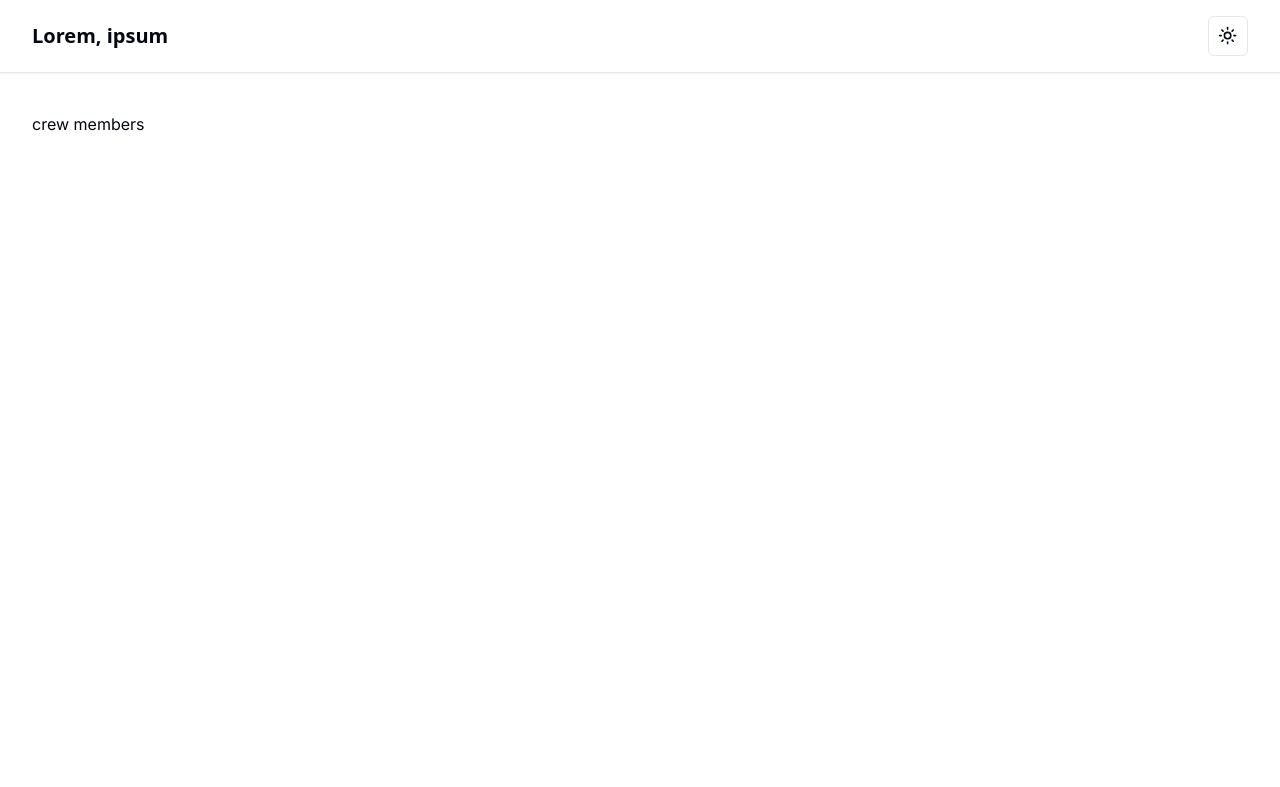
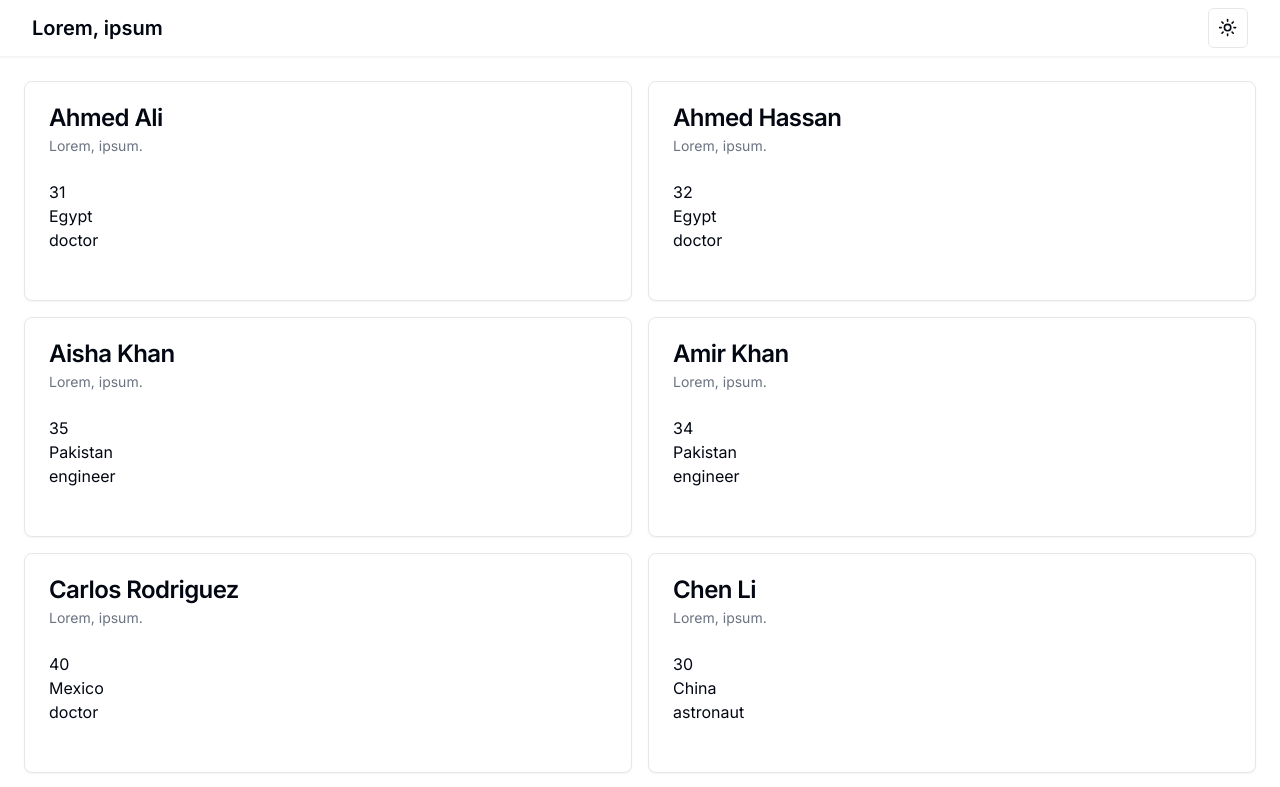
Before and after one commit to gorrion-io/winter-camp-2024, a Next.js app: page /task/1 in a window 1280 px wide. Shown: the top 787 px of the page. Built offline with nearby package versions, Linux system fonts and the light colour scheme.

Commit message:
Improved layout and added display of crew members
- Enhanced the overall layout for an improved user interface.
- Added the functionality to dynamically display crew members in card format.

```diff
--- a/components/crewInformation/CrewInformationContainer.tsx
+++ b/components/crewInformation/CrewInformationContainer.tsx
@@ -4,8 +4,10 @@ import React, { useMemo } from 'react';
 import { useQuery } from '@tanstack/react-query';
 import { CrewResponse } from '@/types/crewResponse';
 import { useParams } from 'next/navigation';
-import { LoadingState } from '../ui/loading-state';
 import { CREWMATES_PER_PAGE } from '@/lib/constants';
+import { CrewMembers } from './CrewMembers';
+import { CrewInformationLoading } from './CrewInformationLoading';
+import { Pagination } from '@/components/pagination/Pagination';
 
 export const CrewInformationContainer = () => {
 	const params = useParams();
@@ -21,7 +23,11 @@ export const CrewInformationContainer = () => {
 		queryFn: async () => {
 			const res = await fetch(`/api/crew?page=${pageNumber}`);
 
-			if (!res.ok) return null;
+			if (!res.ok)
+				return {
+					crewmates: [],
+					crewAmmount: 0,
+				};
 
 			const data = (await res.json()) as CrewResponse;
 			return data;
@@ -30,11 +36,20 @@ export const CrewInformationContainer = () => {
 		queryKey: ['geCrewInfomration', pageNumber],
 	});
 
-	console.log(crewInfomration);
-
-	if (crewInfomration && crewInfomration?.crewAmmount < CREWMATES_PER_PAGE * pageNumber) {
+	if (crewInfomration && crewInfomration.crewAmmount < CREWMATES_PER_PAGE * pageNumber) {
 		return null;
 	}
 
-	return <div className='mt-20'> {isLoading && <LoadingState />} crew members</div>;
+	return (
+		<>
+			{isLoading ? (
+				<CrewInformationLoading />
+			) : (
+				<>
+					<CrewMembers crew={crewInfomration?.crewmates} />
+					<Pagination />
+				</>
+			)}
+		</>
+	);
 };
--- /dev/null
+++ b/components/crewInformation/CrewInformationLoading.tsx
@@ -0,0 +1,10 @@
+import React from 'react';
+import { LoadingState } from '../ui/loading-state';
+
+export const CrewInformationLoading = () => {
+	return (
+		<div className='w-full mt-32 flex justify-center items-center'>
+			<LoadingState className='w-12 h-12' />
+		</div>
+	);
+};
--- /dev/null
+++ b/components/crewInformation/CrewMember.tsx
@@ -0,0 +1,31 @@
+import React from 'react';
+import {
+	Card,
+	CardContent,
+	CardDescription,
+	CardFooter,
+	CardHeader,
+	CardTitle,
+} from '@/components/ui/card';
+import { CrewMember as CrewMemberType } from '@/types/crewMember';
+
+interface Props {
+	member: CrewMemberType;
+}
+
+export const CrewMember = ({ member: { fullName, age, nationality, profession } }: Props) => {
+	return (
+		<Card>
+			<CardHeader>
+				<CardTitle>{fullName}</CardTitle>
+				<CardDescription>Lorem, ipsum.</CardDescription>
+			</CardHeader>
+			<CardContent>
+				<p>{age}</p>
+				<p>{nationality}</p>
+				<p>{profession}</p>
+			</CardContent>
+			<CardFooter></CardFooter>
+		</Card>
+	);
+};
--- /dev/null
+++ b/components/crewInformation/CrewMembers.tsx
@@ -0,0 +1,16 @@
+import { CrewMember as CrewMemberType } from '@/types/crewMember';
+import React from 'react';
+import { CrewMember } from './CrewMember';
+
+interface Props {
+	crew?: CrewMemberType[];
+}
+
+export const CrewMembers = ({ crew }: Props) => {
+	console.log(crew);
+	return (
+		<div className='w-full gap-4   grid grid-cols-1 sm:grid-cols-2 md:grid-cols-3 lg:grid-cols-2    items-center  '>
+			{crew && crew.map((crewMember, i) => <CrewMember member={crewMember} key={i} />)}
+		</div>
+	);
+};
--- a/components/layout/Layout.tsx
+++ b/components/layout/Layout.tsx
@@ -11,11 +11,9 @@ type Props = {
 
 export const Layout = ({ children }: Props) => {
 	return (
-		<>
+		<div className={`flex-col bg-background min-h-screen relative ${inter.className}  `}>
 			<Nav />
-			<main className={`p-4 sm:p-6 md:p-8 max-w-7xl mx-auto min-h-screen h-0   ${inter.className}`}>
-				{children}
-			</main>
-		</>
+			<main className='flex-1 max-w-7xl mx-auto p-4 md:p-6'>{children}</main>
+		</div>
 	);
 };
--- a/components/layout/nav/Nav.tsx
+++ b/components/layout/nav/Nav.tsx
@@ -3,8 +3,8 @@ import { ThemeToggle } from './ThemeToggle';
 
 export const Nav = () => {
 	return (
-		<nav className='w-full  fixed top-0 left-0 border-b shadow-sm'>
-			<div className='w-full mx-auto max-w-[1400px] flex justify-between items-center  p-4 sm:px-6 md:px-8'>
+		<nav className='w-full  sticky	 top-0 left-0 border-b border-border/40 bg-background/95 z-50 shadow-sm backdrop-blur supports-[backdrop-filter]:bg-background/60'>
+			<div className='w-full  container flex justify-between items-center h-14'>
 				<p className='text-xl font-semibold'>Lorem, ipsum</p>
 				<ThemeToggle />
 			</div>
--- /dev/null
+++ b/components/pagination/Pagination.tsx
@@ -0,0 +1,5 @@
+import React from 'react';
+
+export const Pagination = () => {
+	return <div className='mt-4 w-full flex justify-center items-center'>Pagination</div>;
+};
--- a/package.json
+++ b/package.json
@@ -32,6 +32,7 @@
     "eslint": "^8",
     "eslint-config-next": "13.5.6",
     "postcss": "^8",
+    "tailwind-scrollbar": "^3.0.5",
     "tailwindcss": "^3",
     "typescript": "^5"
   }
--- a/pages/_document.tsx
+++ b/pages/_document.tsx
@@ -1,13 +1,13 @@
-import { Html, Head, Main, NextScript } from 'next/document'
+import { Html, Head, Main, NextScript } from 'next/document';
 
 export default function Document() {
 	return (
-    <Html lang="en">
+		<Html lang='en'>
 			<Head />
-      <body>
+			<body className='scrollbar-thin scrollbar-thumb-muted-foreground scrollbar-track-secondary'>
 				<Main />
 				<NextScript />
 			</body>
 		</Html>
-  )
+	);
 }
--- a/pages/task/[page].tsx
+++ b/pages/task/[page].tsx
@@ -6,12 +6,6 @@
 import { CrewInformationContainer } from '@/components/crewInformation/CrewInformationContainer';
 import { checkPageQuery } from '@/lib/utils';
 import { NextPageContext } from 'next';
-
-const Task = () => {
-	return <CrewInformationContainer />;
-};
-
-export default Task;
 
 export const getServerSideProps = async ({ query: { page } }: NextPageContext) => {
 	const queryValue = checkPageQuery(page);
@@ -23,3 +17,9 @@ export const getServerSideProps = async ({ query: { page } }: NextPageContext) =
 		},
 	};
 };
+
+const Task = () => {
+	return <CrewInformationContainer />;
+};
+
+export default Task;
--- a/tailwind.config.ts
+++ b/tailwind.config.ts
@@ -1,80 +1,80 @@
-import type { Config } from "tailwindcss"
+import type { Config } from 'tailwindcss';
 
 const config = {
-  darkMode: ["class"],
+	darkMode: ['class'],
 	content: [
 		'./pages/**/*.{ts,tsx}',
 		'./components/**/*.{ts,tsx}',
 		'./app/**/*.{ts,tsx}',
 		'./src/**/*.{ts,tsx}',
 	],
-  prefix: "",
+	prefix: '',
 	theme: {
 		container: {
 			center: true,
-      padding: "2rem",
+			padding: '2rem',
 			screens: {
-        "2xl": "1400px",
+				'2xl': '1400px',
 			},
 		},
 		extend: {
 			colors: {
-        border: "hsl(var(--border))",
-        input: "hsl(var(--input))",
-        ring: "hsl(var(--ring))",
-        background: "hsl(var(--background))",
-        foreground: "hsl(var(--foreground))",
+				border: 'hsl(var(--border))',
+				input: 'hsl(var(--input))',
+				ring: 'hsl(var(--ring))',
+				background: 'hsl(var(--background))',
+				foreground: 'hsl(var(--foreground))',
 				primary: {
-          DEFAULT: "hsl(var(--primary))",
-          foreground: "hsl(var(--primary-foreground))",
+					DEFAULT: 'hsl(var(--primary))',
+					foreground: 'hsl(var(--primary-foreground))',
 				},
 				secondary: {
-          DEFAULT: "hsl(var(--secondary))",
-          foreground: "hsl(var(--secondary-foreground))",
+					DEFAULT: 'hsl(var(--secondary))',
+					foreground: 'hsl(var(--secondary-foreground))',
 				},
 				destructive: {
-          DEFAULT: "hsl(var(--destructive))",
-          foreground: "hsl(var(--destructive-foreground))",
+					DEFAULT: 'hsl(var(--destructive))',
+					foreground: 'hsl(var(--destructive-foreground))',
 				},
 				muted: {
-          DEFAULT: "hsl(var(--muted))",
-          foreground: "hsl(var(--muted-foreground))",
+					DEFAULT: 'hsl(var(--muted))',
+					foreground: 'hsl(var(--muted-foreground))',
 				},
 				accent: {
-          DEFAULT: "hsl(var(--accent))",
-          foreground: "hsl(var(--accent-foreground))",
+					DEFAULT: 'hsl(var(--accent))',
+					foreground: 'hsl(var(--accent-foreground))',
 				},
 				popover: {
-          DEFAULT: "hsl(var(--popover))",
-          foreground: "hsl(var(--popover-foreground))",
+					DEFAULT: 'hsl(var(--popover))',
+					foreground: 'hsl(var(--popover-foreground))',
 				},
 				card: {
-          DEFAULT: "hsl(var(--card))",
-          foreground: "hsl(var(--card-foreground))",
+					DEFAULT: 'hsl(var(--card))',
+					foreground: 'hsl(var(--card-foreground))',
 				},
 			},
 			borderRadius: {
-        lg: "var(--radius)",
-        md: "calc(var(--radius) - 2px)",
-        sm: "calc(var(--radius) - 4px)",
+				lg: 'var(--radius)',
+				md: 'calc(var(--radius) - 2px)',
+				sm: 'calc(var(--radius) - 4px)',
 			},
 			keyframes: {
-        "accordion-down": {
-          from: { height: "0" },
-          to: { height: "var(--radix-accordion-content-height)" },
+				'accordion-down': {
+					from: { height: '0' },
+					to: { height: 'var(--radix-accordion-content-height)' },
 				},
-        "accordion-up": {
-          from: { height: "var(--radix-accordion-content-height)" },
-          to: { height: "0" },
+				'accordion-up': {
+					from: { height: 'var(--radix-accordion-content-height)' },
+					to: { height: '0' },
 				},
 			},
 			animation: {
-        "accordion-down": "accordion-down 0.2s ease-out",
-        "accordion-up": "accordion-up 0.2s ease-out",
+				'accordion-down': 'accordion-down 0.2s ease-out',
+				'accordion-up': 'accordion-up 0.2s ease-out',
 			},
 		},
 	},
-  plugins: [require("tailwindcss-animate")],
-} satisfies Config
+	plugins: [require('tailwindcss-animate'), require('tailwind-scrollbar')],
+} satisfies Config;
 
-export default config
+export default config;
```
Also changed, not shown: 1 other file (tests, documents, lock files or other folders). Lines whose indentation alone changed are shown as unchanged.
